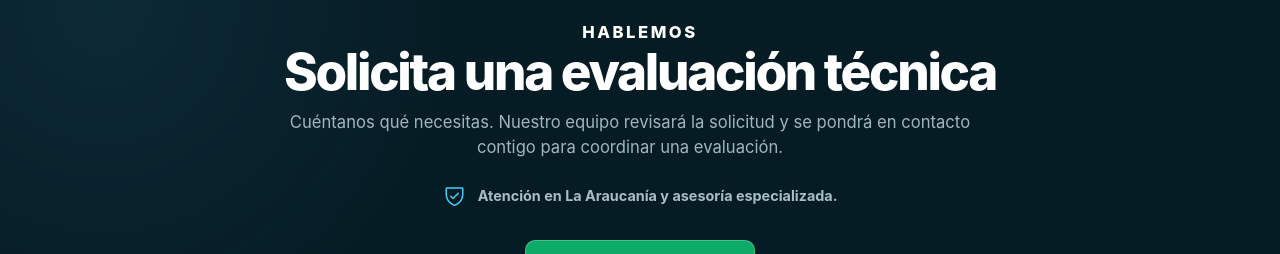
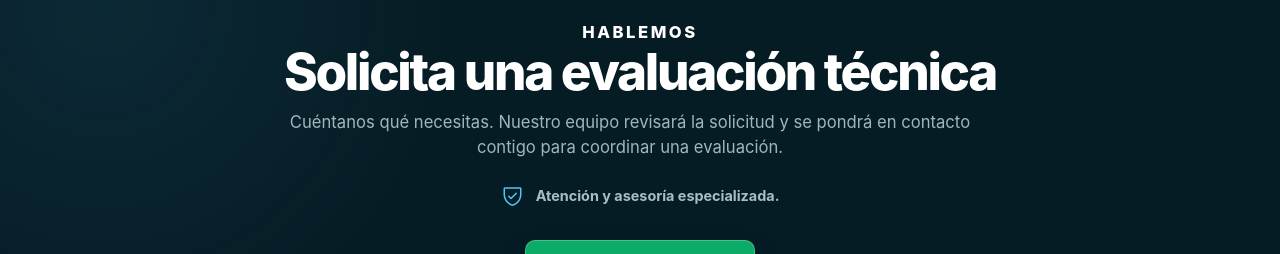
Before and after one commit to HumanWebDesign/Alfaglass, a plain HTML site: page index.html in a window 1280 px wide. Shown: the part 6858-7112 px from the top of the page. Drawn offline with nearby package versions, Linux system fonts and the light colour scheme; a script that the page names is missing.

Commit message:
change final cta

```diff
--- a/index.html
+++ b/index.html
@@ -483,7 +483,7 @@
             <p class="section-kicker">Hablemos</p>
             <h2 id="contact-title">Solicita una evaluación técnica</h2>
             <p>Cuéntanos qué necesitas. Nuestro equipo revisará la solicitud y se pondrá en contacto contigo para coordinar una evaluación.</p>
-            <div class="contact-assurance"><i class="ph ph-shield-check" aria-hidden="true"></i><span>Atención en La Araucanía y  asesoría especializada.</span></div>
+            <div class="contact-assurance"><i class="ph ph-shield-check" aria-hidden="true"></i><span>Atención y  asesoría especializada.</span></div>
             <a class="contact-whatsapp-button" href="https://wa.me/56940123743?text=Hola%20Alfaglass%2C%20quisiera%20cotizar%20un%20proyecto." target="_blank" rel="noopener noreferrer">
               <i class="ph ph-whatsapp-logo" aria-hidden="true"></i>
               <span>Cotizar proyecto</span>
```
